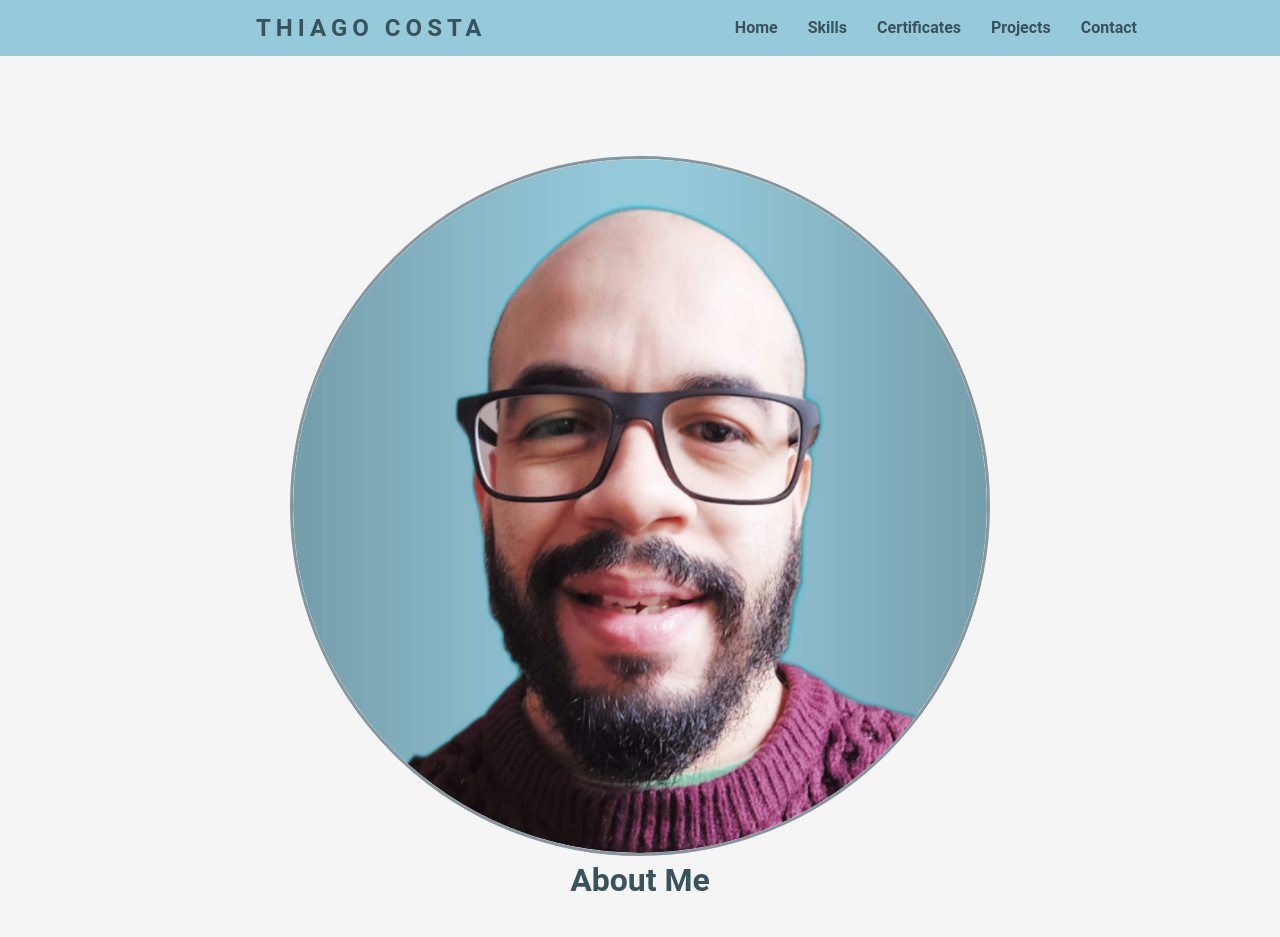
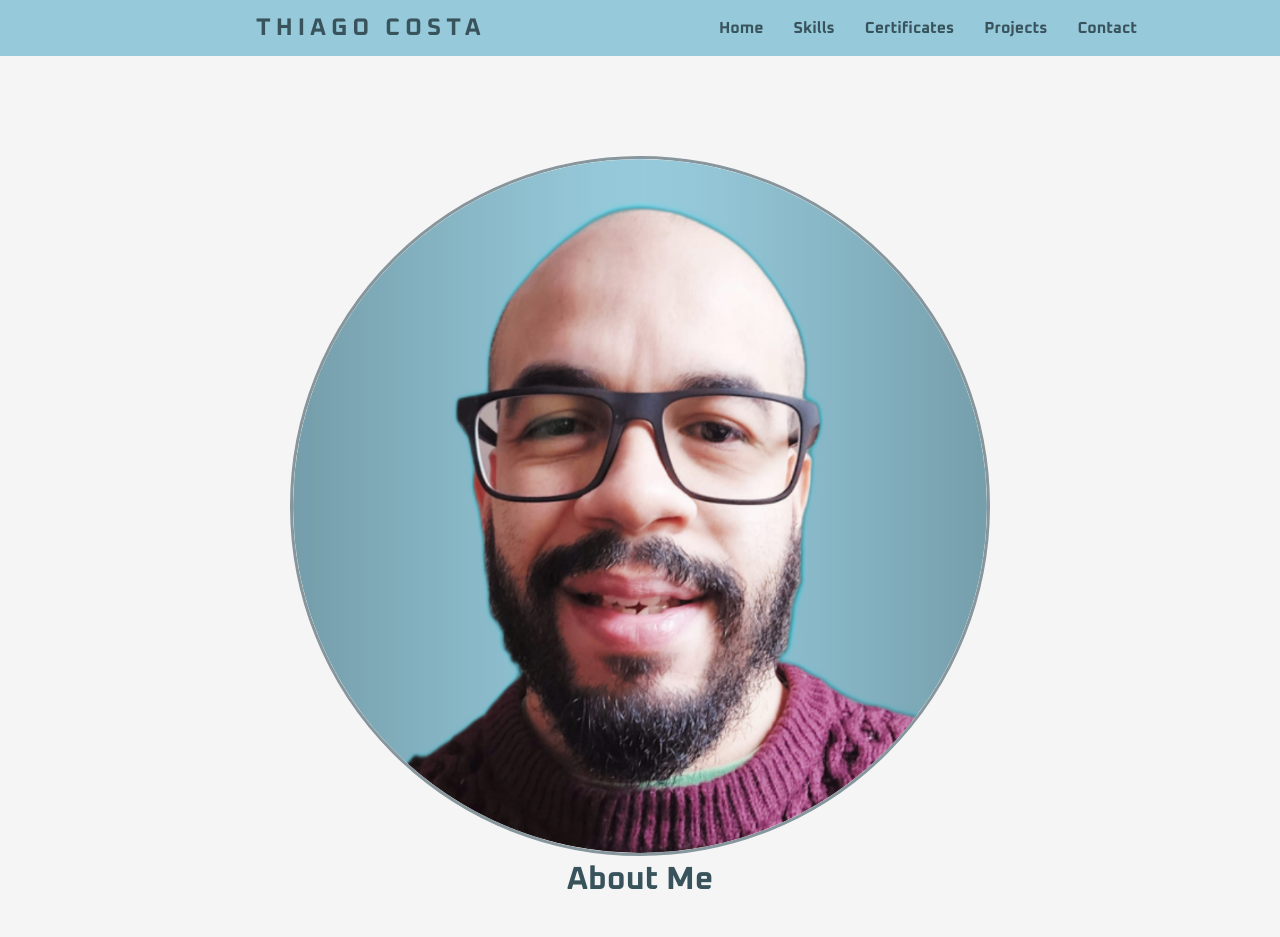
Before and after one commit to Thiagoocosta86/my-portfolio, a React (Create React App) app: page / in a window 1280 px wide. Shown: the top 937 px of the page. Built offline with nearby package versions, Linux system fonts and the light colour scheme.

Commit message:
1- Testing and applying some fonts.

```diff
--- a/src/components/About.js
+++ b/src/components/About.js
@@ -17,7 +17,7 @@
               <img src={profilePic2} alt="Another Profile of Me" title="Me" width="612" height="612" />
           </div>
           <div className="about-text">
-            <h2>About Me</h2>
+            <h3>About Me</h3>
             <p>{aboutText}</p>
           </div>
         </div>
--- a/src/style.css
+++ b/src/style.css
@@ -1,3 +1,10 @@
+
+@import url('https://fonts.googleapis.com/css2?family=Roboto+Mono:ital,wght@0,100..700;1,100..700&display=swap');
+
+@import url('https://fonts.googleapis.com/css2?family=Roboto+Mono:ital,wght@0,100..700;1,100..700&family=Roboto:ital,wght@0,100;0,300;0,400;0,500;0,700;0,900;1,100;1,300;1,400;1,500;1,700;1,900&display=swap');
+
+@import url('https://fonts.googleapis.com/css2?family=Oxanium:wght@200..800&family=Roboto+Mono:ital,wght@0,100..700;1,100..700&family=Roboto:ital,wght@0,100;0,300;0,400;0,500;0,700;0,900;1,100;1,300;1,400;1,500;1,700;1,900&display=swap');
+
 /*HTML*/
 * {
   box-sizing: border-box;
@@ -8,7 +15,7 @@
 
 /*BODY*/
 body {
-  font-family: "Roboto", sans-serif;
+
   font-size: 16px;
   line-height: 1.5;
   color: #39535C;
@@ -39,7 +46,7 @@
   align-items: center;
   font-size: x-large;
   letter-spacing: 5px;
-
+  font-family: "Oxanium", sans-serif;
 }
 
 /*Navbar style*/
@@ -58,6 +65,7 @@
   text-decoration: none;
   color: #39535C;
   font-weight: bold;
+  font-family: "Oxanium", sans-serif;
 }
 
 nav a:hover {
@@ -122,7 +130,7 @@
 
 
 /*About style*/
-.about-text h2{
+.about-text h3{
   display: flex;
   justify-content: center;
   font-size: 2rem;
@@ -194,7 +202,7 @@
   color: #39535C;
   margin-bottom: 30px;
   /*border: 4px solid #802f2f;*/
-
+  font-family: "Oxanium", sans-serif;
 
 }
 .skills h4{
@@ -233,7 +241,9 @@
   margin-top: 10%;
   border: 2px outset #97CBDC;
   transition: box-shadow 0.3s ease;
+  font-family: "Oxanium", sans-serif;
 /*border: 4px solid #4d309e;*/
+
 
 }
 
```
